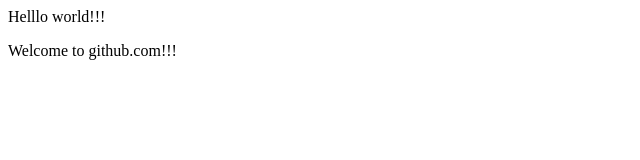
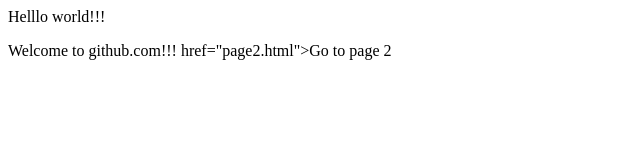
Before and after one commit to Abraradib123/Abraradib123.github.io, a plain HTML site: page index.html in a window 1280 px wide. Shown: the whole page, without its empty margins (0-640 px from the left). Drawn offline with Linux system fonts and the light colour scheme.

Commit message:
Update index.html

```diff
--- a/index.html
+++ b/index.html
@@ -3,3 +3,6 @@
 </title>Helllo world!!!</title>
 
 <p>Welcome to github.com!!!
+
+
+  <a> href="page2.html">Go to page 2</a>
```
